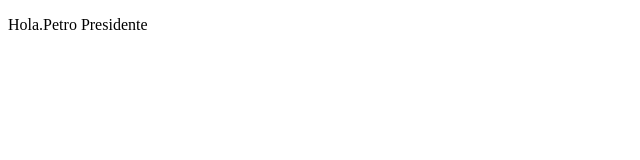
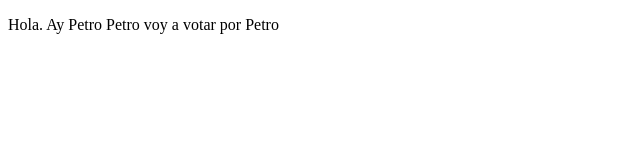
Before and after one commit to georgeek94/proyectoDemoCursoPrework, a plain HTML site: page index.html in a window 1280 px wide. Shown: the whole page, without its empty margins (0-640 px from the left). Drawn offline with Linux system fonts and the light colour scheme.

Commit message:
cambios agregagmos

```diff
--- a/index.html
+++ b/index.html
@@ -8,7 +8,7 @@
 </head>
 <body>
     <p>
-        Hola.Petro Presidente
+        Hola. Ay Petro Petro voy a votar por Petro
     </p>
 </body>
 </html>
```
